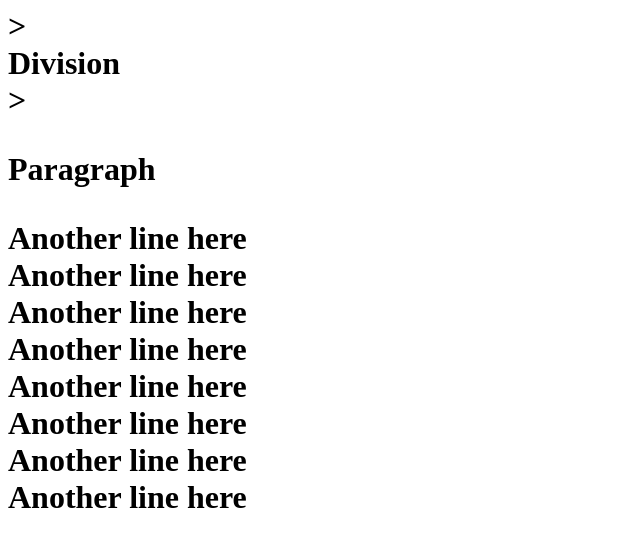
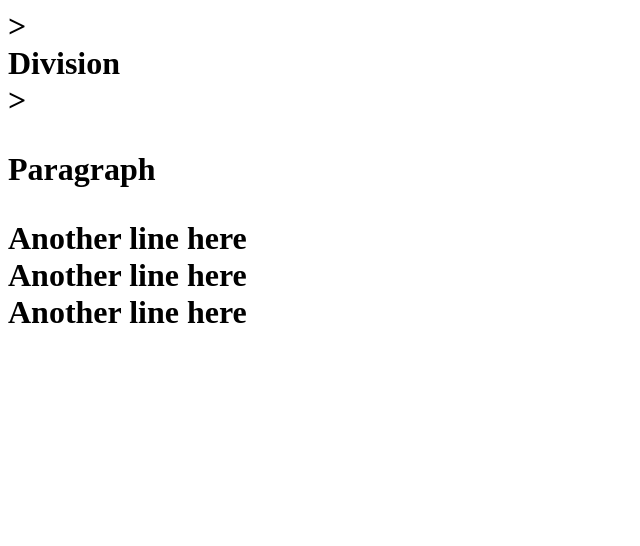
Before and after one commit to LanaSweet/gitUdemy, a plain HTML site: page index.html in a window 1280 px wide. Shown: the whole page, without its empty margins (0-640 px from the left). Drawn offline with Linux system fonts and the light colour scheme.

Commit message:
Deleting some stuff
dnvdmnv
vfkdnv
kdvjnsk
djkvalnvjdm
lknvdjnc
lkbvdl
vjlbadj

```diff
--- a/index.html
+++ b/index.html
@@ -5,8 +5,3 @@
     <div>Another line here</div>
     <div>Another line here</div>
     <div>Another line here</div>
-    <div>Another line here</div>
-    <div>Another line here</div>
-    <div>Another line here</div>
-    <div>Another line here</div>
-    <div>Another line here</div>
```
